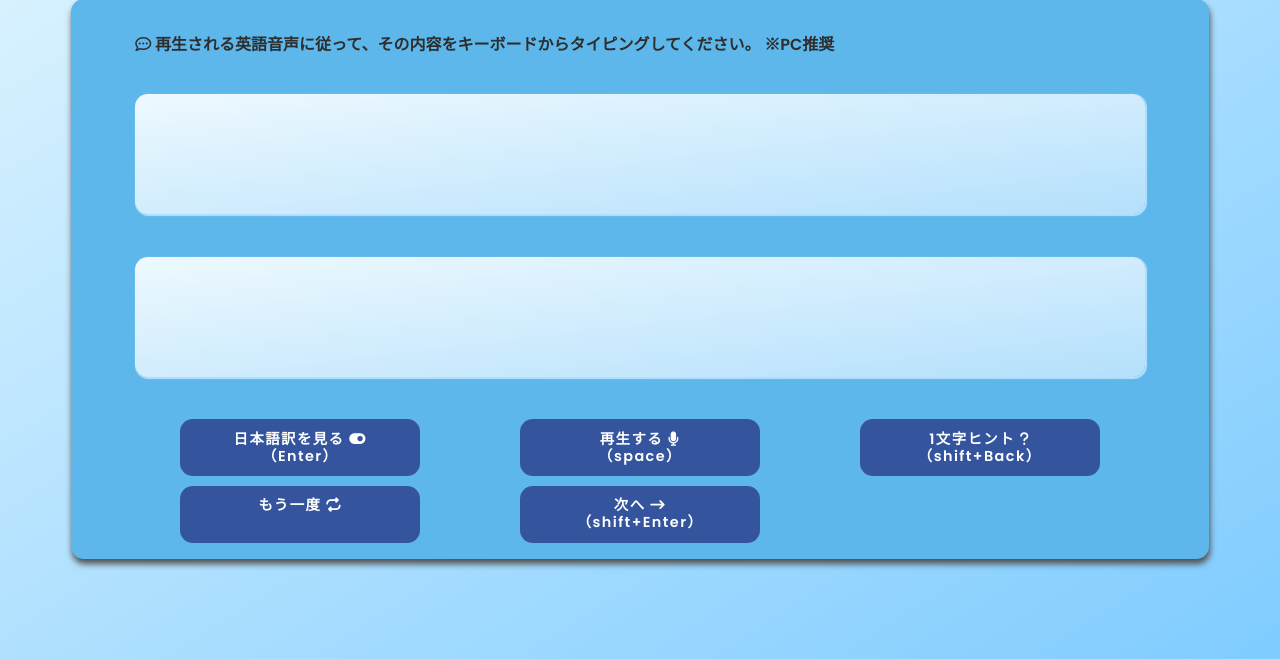
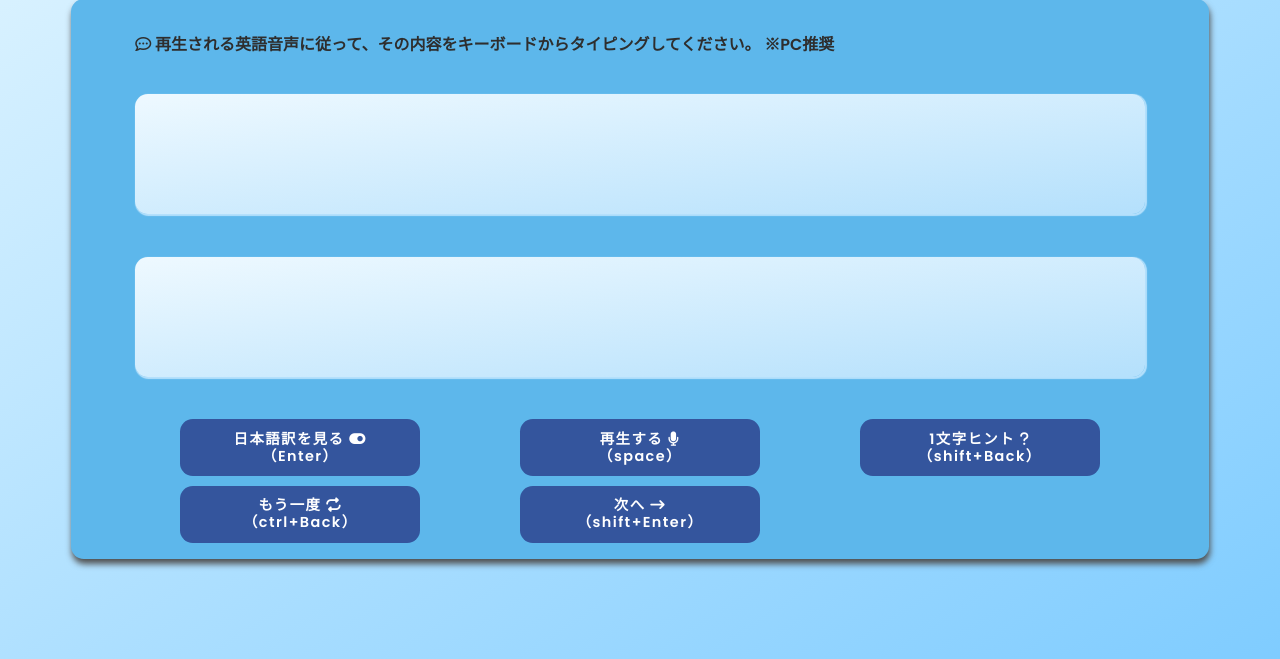
Before and after one commit to atsudora/EnDictation, a Django app: page / in a window 1280 px wide. Shown: the part 157-816 px from the top of the page. Run offline with Django 4.2, Linux system fonts and the light colour scheme; some libraries are stand-ins or nearby versions; some web fonts are replaced.

Commit message:
「もう一度」のショートカットを追加

```diff
--- a/Template/app/index.html
+++ b/Template/app/index.html
@@ -37,7 +37,7 @@
       <span class="btn btn--blue btn--radius" id="hidden" onClick='toggleAnswer("switch")'>日本語訳を見る  <i class="fa-solid fa-toggle-on"></i><br>（Enter）</span>
       <span class="btn btn--blue btn--radius" id="once-again" onClick="playAudioFile()">再生する <i class="fa-solid fa-microphone"></i><br>（space）</span>
       <span class="btn btn--blue btn--radius" id="hint" onClick="hintDisplay()">1文字ヒント <i class="fa-solid fa-question"></i><br>（shift+Back）</span>
-      <span class="btn btn--blue btn--radius" id="once-again" >もう一度 <i class="fa-solid fa-repeat"></i><br>　</span>
+      <span class="btn btn--blue btn--radius" id="once-again" onClick="onceAgain()">もう一度 <i class="fa-solid fa-repeat"></i><br>（ctrl+Back）</span>
       <span class="btn btn--blue btn--radius" id="next" onClick="nextQuestion()">次へ <i class="fa-solid fa-arrow-right-long"></i><br>（shift+Enter）</span>
     </div>
   </div>
--- a/static/js/script.js
+++ b/static/js/script.js
@@ -41,6 +41,9 @@ document.addEventListener("keyup", function(event) {
   }
   if (event.code == 'Space') {
     playAudioFile();
+  }
+  if (event.key == 'Backspace' && event.ctrlKey || event.key == 'Delete' && event.ctrlKey) {
+    onceAgain();
   }
 });
 
```
